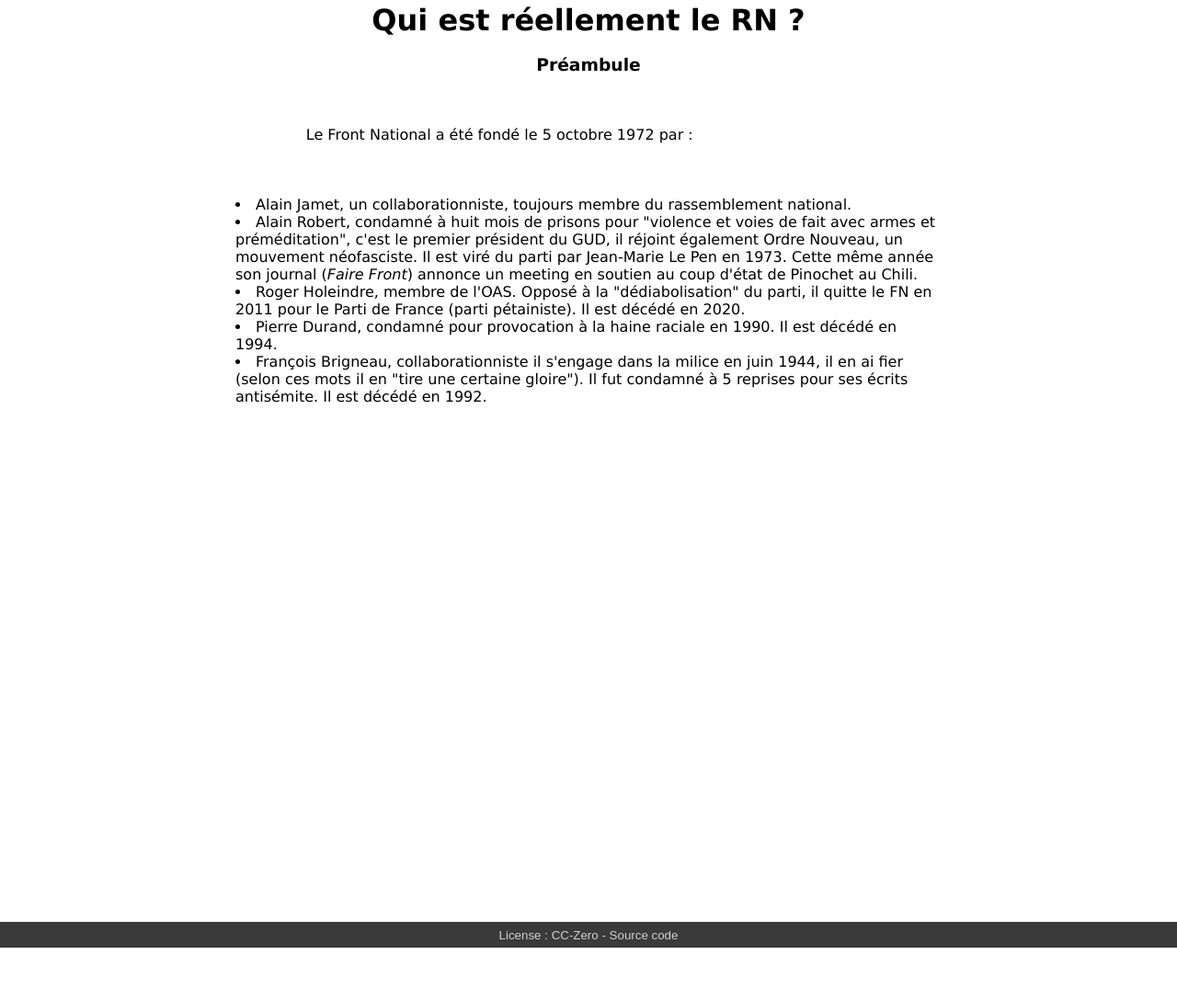
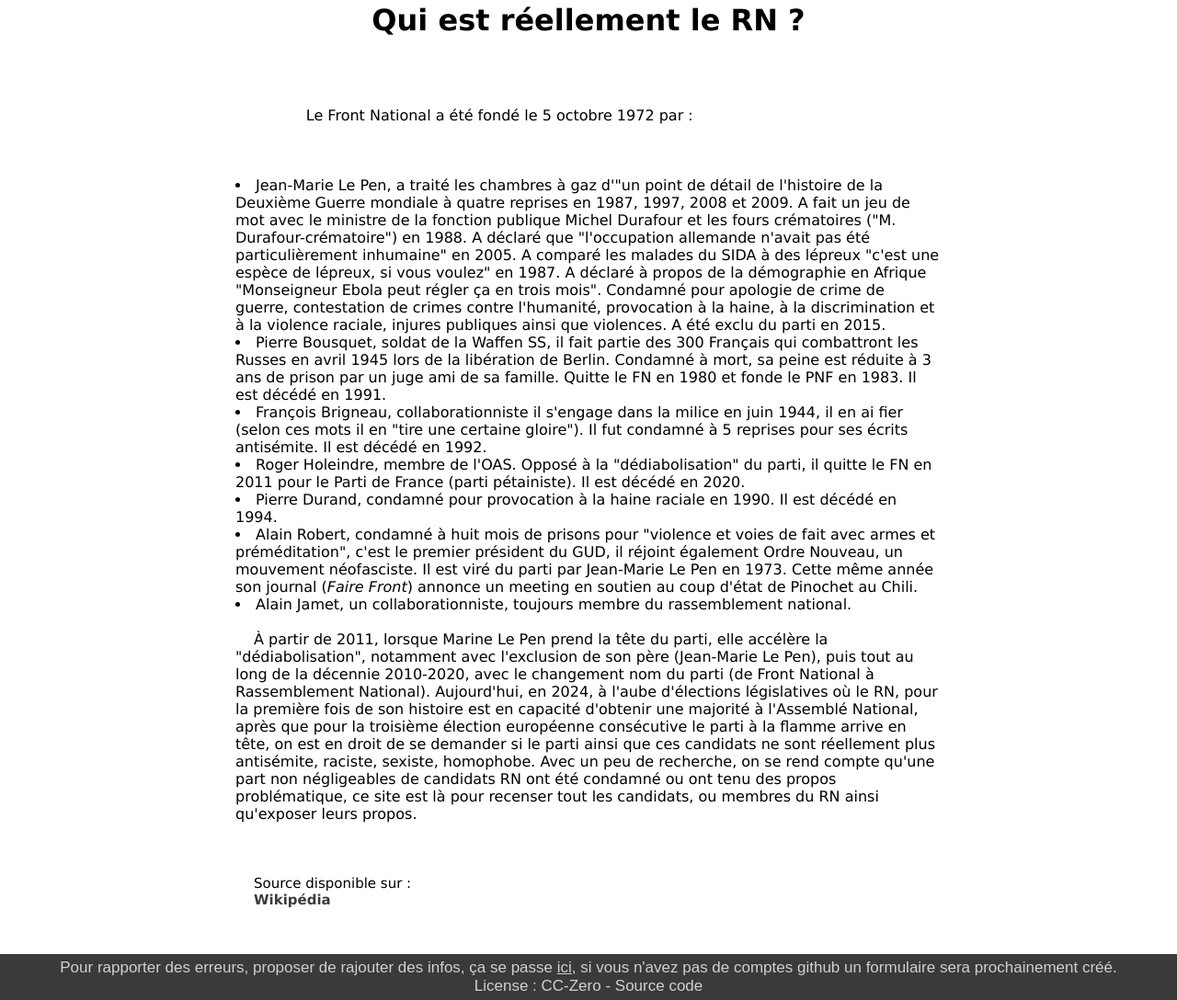
Before and after one commit to qui-est-reellement-le-RN/qui-est-reellement-le-RN.github.io, a plain HTML site: page index.html in a window 1280 px wide. Shown: the part 87-1175 px from the top of the page at 92% size. Before the commit the page ends 1118 px from the top, so only its background shows below. Drawn offline with Linux system fonts and the light colour scheme.

Commit message:
Index complet

```diff
--- a/file/style.css
+++ b/file/style.css
@@ -85,7 +85,6 @@ nav > ul li:hover .sous{
 
 .conteneur{
   margin: 50px 20px;
-  height: 950px;
   font-family: Verdana, Geneva, Tahoma, sans-serif;
   width: 60%;
   align-self: center;
@@ -111,7 +110,7 @@ footer {
     font-family: Avenir, sans-serif;
 }
 
-a{
+footer a{
     text-decoration: none;
     color: #d0d0d0;
 }
@@ -133,3 +132,36 @@ a{
 .italic{
     font-style: italic;
 }
+
+.paragraphe{
+    text-indent: 20px;
+}
+
+.source{
+    text-indent: 20px;
+    font-size: 15px;
+}
+
+small{
+    font-size: 17px;
+}
+
+
+.externlink{
+    text-decoration: none;
+    font-weight: bold;
+    color: #3b3b3b;
+}
+
+.source li{
+    text-decoration: none;
+}
+
+.source-list{
+    list-style: none;
+}
+
+.smaller a{
+    color: #d0d0d0;
+    text-decoration: underline;
+}
--- a/index.html
+++ b/index.html
@@ -52,25 +52,62 @@
         <div class="centered">
             <h1 class="titre">Qui est réellement le RN ?</h1>
             <br/>
-            <h3 class="titre">Préambule</h3>
+            <!-- <h3 class="titre">Préambule</h3> -->
             <p class="text">Le Front National a été fondé le 5 octobre 1972 par :
-                <li>Alain Jamet, un collaborationniste, toujours membre du rassemblement national.</li>
+                <li>Jean-Marie Le Pen, a traité les chambres à gaz d'"un point de détail de l'histoire de la Deuxième Guerre mondiale
+                    à quatre reprises en 1987, 1997, 2008 et 2009. A fait un jeu de mot avec le ministre de la fonction publique Michel
+                    Durafour et les fours crématoires ("M. Durafour-crématoire") en 1988. A déclaré que "l'occupation allemande n'avait pas été particulièrement
+                    inhumaine" en 2005. A comparé les malades du SIDA à des lépreux "c'est une espèce de lépreux, si vous voulez" en 1987. A déclaré à
+                    propos de la démographie en Afrique "Monseigneur Ebola peut régler ça en trois mois". Condamné pour apologie de crime de guerre,
+                    contestation de crimes contre l'humanité, provocation à la haine, à la discrimination et à la violence raciale, injures
+                    publiques ainsi que violences. A été exclu du parti en 2015.
+                </li>
+                <li>Pierre Bousquet, soldat de la Waffen SS, il fait partie des 300 Français qui combattront les Russes en avril 1945
+                    lors de la libération de Berlin. Condamné à mort, sa peine est réduite à 3 ans de prison par un juge ami de sa famille.
+                    Quitte le FN en 1980 et fonde le PNF en 1983. Il est décédé en 1991.
+                </li>
+                <li>François Brigneau, collaborationniste il s'engage dans la milice en juin 1944, il en ai fier (selon ces mots
+                    il en "tire une certaine gloire"). Il fut condamné à 5 reprises pour ses écrits antisémite. Il est décédé en 1992.
+                </li>
+                <li>Roger Holeindre, membre de l'OAS. Opposé à la "dédiabolisation" du parti, il quitte le FN en 2011 pour le Parti de
+                    France (parti pétainiste). Il est décédé en 2020.
+                </li>
+                <li>Pierre Durand, condamné pour provocation à la haine raciale en 1990. Il est décédé en 1994.</li>
                 <li>Alain Robert, condamné à huit mois de prisons pour "violence et voies de fait avec armes et préméditation",
                     c'est le premier président du GUD, il réjoint également Ordre Nouveau, un mouvement néofasciste. Il est viré du parti
                     par Jean-Marie Le Pen en 1973. Cette même année son journal (<em>Faire Front</em>) annonce un meeting en soutien au
-                    coup d'état de Pinochet au Chili.</li>
-                <li>Roger Holeindre, membre de l'OAS. Opposé à la "dédiabolisation" du parti, il quitte le FN en 2011 pour le Parti de
-                    France (parti pétainiste). Il est décédé en 2020.</li>
-                <li>Pierre Durand, condamné pour provocation à la haine raciale en 1990. Il est décédé en 1994.</li>
-                <li>François Brigneau, collaborationniste il s'engage dans la milice en juin 1944, il en ai fier (selon ces mots
-                    il en "tire une certaine gloire"). Il fut condamné à 5 reprises pour ses écrits antisémite. Il est décédé en 1992.
+                    coup d'état de Pinochet au Chili.
                 </li>
+                <li>Alain Jamet, un collaborationniste, toujours membre du rassemblement national.</li>
+                <br/>
+                <div class="paragraphe">
+                    À partir de 2011, lorsque Marine Le Pen prend la tête du parti, elle accélère la "dédiabolisation", notamment
+                    avec l'exclusion de son père (Jean-Marie Le Pen), puis tout au long de la décennie 2010-2020, avec le changement
+                    nom du parti (de Front National à Rassemblement National). Aujourd'hui, en 2024, à l'aube d'élections législatives
+                    où le RN, pour la première fois de son histoire est en capacité d'obtenir une majorité à l'Assemblé National, après
+                    que pour la troisième élection européenne consécutive le parti à la flamme arrive en tête, on est en droit de se demander
+                    si le parti ainsi que ces candidats ne sont réellement plus antisémite, raciste, sexiste, homophobe. Avec un peu
+                    de recherche, on se rend compte qu'une part non négligeables de candidats RN ont été condamné ou ont tenu des propos
+                    problématique, ce site est là pour recenser tout les candidats, ou membres du RN ainsi qu'exposer leurs propos.
+                </div>
+                <br/>
+                <br/>
+                <br/>
+                <div class="source">
+                    Source disponible sur :
+                    <ol class="source-list">
+                        <li><a href="https://fr.wikipedia.org/wiki/Rassemblement_national" target="_blank" class="externlink">Wikipédia</a></li>
+                    </ol>
+                </div>
             </p>
         </div>
     </div>
 
     <footer>
         <small>
+            <p class="smaller">Pour rapporter des erreurs, proposer de rajouter des infos, ça se passe
+            <a target="_blank" href="https://github.com/qui-est-reellement-le-RN/qui-est-reellement-le-RN.github.io/issues">ici</a>,
+            si vous n'avez pas de comptes github un formulaire sera prochainement créé.</p>
             License :
             <a target="_blank" href="https://creativecommons.org/publicdomain/zero/1.0/">CC-Zero</a>
              -
```
